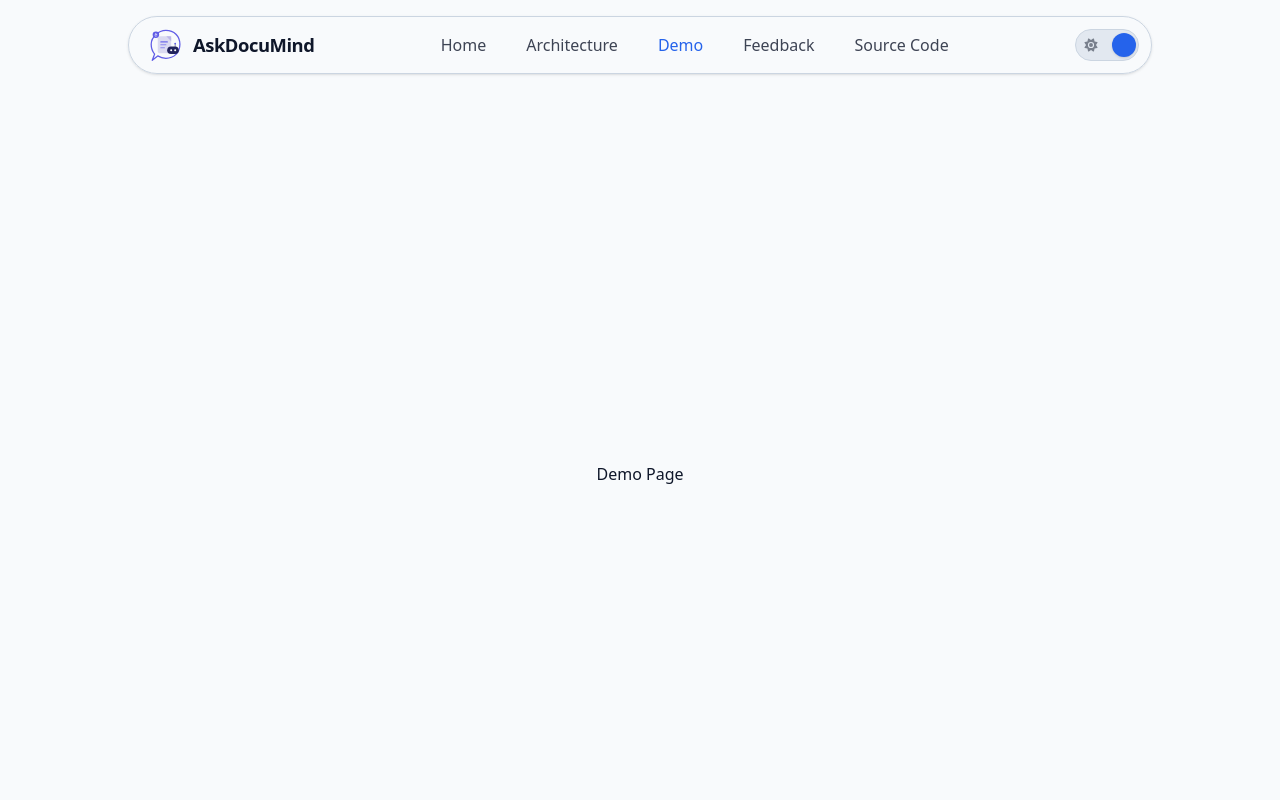
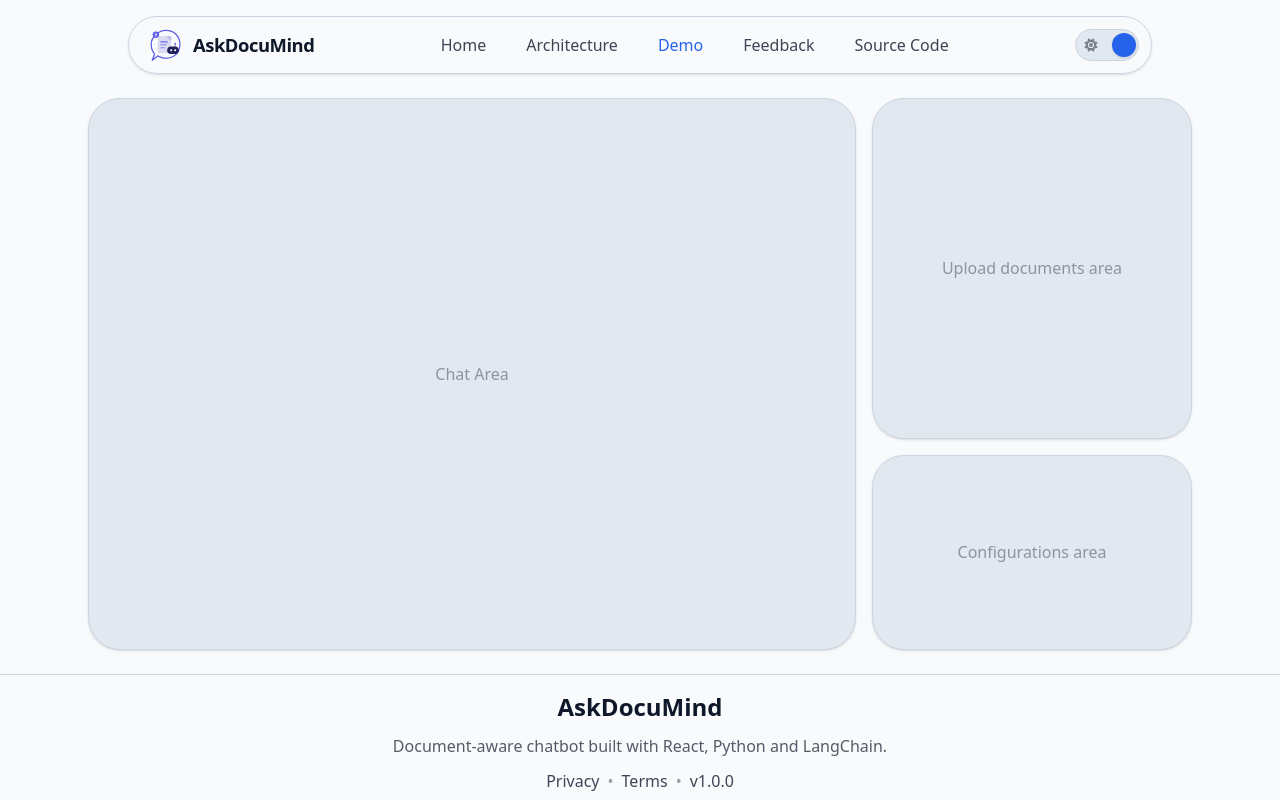
Before and after one commit to EmmanuelM-A/askdocumind-web, a Next.js app: page /demo in a window 1280 px wide. Built offline with nearby package versions, Linux system fonts and the light colour scheme.

Commit message:
feat: rework DemoPage layout and add placeholder components for Chat, Documents, and Config areas

```diff
--- a/src/app/demo/page.tsx
+++ b/src/app/demo/page.tsx
@@ -1,7 +1,16 @@
+import { ChatAreaPlaceholder } from "@/components/demo/ChatAreaPlaceholder";
+import { ConfigAreaPlaceholder } from "@/components/demo/ConfigAreaPlaceholder";
+import { DocumentsAreaPlaceholder } from "@/components/demo/DocumentsAreaPlaceholder";
+
 export default function DemoPage() {
 	return (
-		<div className="flex items-center justify-center h-screen">
-			<h1>Demo Page</h1>
+		<div className="mx-auto flex h-[75vh] min-h-[560px] w-full max-w-6xl flex-col gap-4 px-4 py-6 sm:px-6 lg:flex-row">
+			<ChatAreaPlaceholder />
+
+			<div className="flex w-full flex-col gap-4 lg:w-80 lg:shrink-0">
+				<DocumentsAreaPlaceholder />
+				<ConfigAreaPlaceholder />
+			</div>
 		</div>
 	);
 }
--- /dev/null
+++ b/src/components/demo/ChatAreaPlaceholder.tsx
@@ -0,0 +1,7 @@
+export function ChatAreaPlaceholder() {
+	return (
+		<section className="flex flex-1 items-center justify-center rounded-[2rem] border border-(--color-tertiary) bg-(--color-secondary) p-6 text-sm text-(--color-text)/40 shadow-sm">
+			Chat Area
+		</section>
+	);
+}
--- /dev/null
+++ b/src/components/demo/ConfigAreaPlaceholder.tsx
@@ -0,0 +1,7 @@
+export function ConfigAreaPlaceholder() {
+	return (
+		<section className="flex flex-1 items-center justify-center rounded-[2rem] border border-(--color-tertiary) bg-(--color-secondary) p-6 text-center text-sm text-(--color-text)/40 shadow-sm">
+			Configurations area
+		</section>
+	);
+}
--- /dev/null
+++ b/src/components/demo/DocumentsAreaPlaceholder.tsx
@@ -0,0 +1,7 @@
+export function DocumentsAreaPlaceholder() {
+	return (
+		<section className="flex flex-[2] items-center justify-center rounded-[2rem] border border-(--color-tertiary) bg-(--color-secondary) p-6 text-center text-sm text-(--color-text)/40 shadow-sm">
+			Upload documents area
+		</section>
+	);
+}
```
